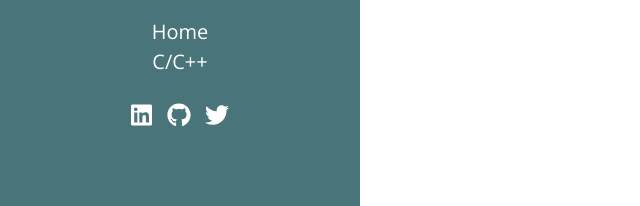
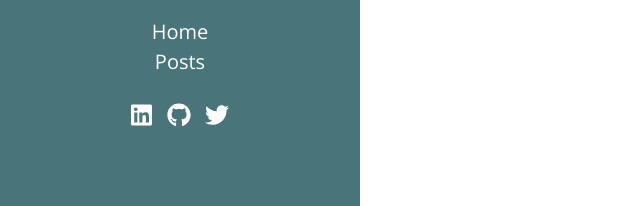
Before and after one commit to GodHaoNB/GodHaoNB.github.io, a plain HTML site: page 404.html in a window 1280 px wide. Shown: the part 347-553 px from the top of the page, 0-640 px from the left. Drawn offline with nearby package versions, Linux system fonts and the light colour scheme; a script that the page names is missing.

Commit message:
二次提交

```diff
--- a/404.html
+++ b/404.html
@@ -150,7 +150,7 @@
           <a href="http://GodHaoNB.github.io/">Home</a>
         </li>
         <li>
-          <a href="/posts/">C/C&#43;&#43;</a>
+          <a href="/posts/">Posts</a>
         </li>
       </ul>
     </nav>
```
Also changed, not shown: categories/index.html (+1 -1 lines), index.html (+1 -1 lines), series/index.html (+1 -1 lines), tags/index.html (+1 -1 lines).
